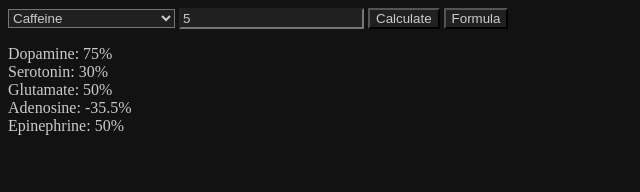
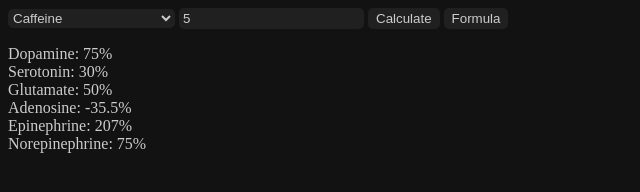
Before and after one commit to xyzpw/dopamine-calculator, a plain HTML site: page index.html in a window 1280 px wide. Both pictures are taken after typing "5" into the empty fields and a click on the button "Calculate". Shown: the whole page, without its empty margins (0-640 px from the left). Drawn offline with Linux system fonts and the light colour scheme.

Commit message:
Add files via upload

```diff
--- a/src/script.js
+++ b/src/script.js
@@ -14,7 +14,12 @@ function getFormula() {
     switch (drug) {
         case 'caffeine': {
             //volume of distribution for caffeine is 0.7 L/kg, so divide mg/kg by 0.7 to get mg/L
-            results.innerText = `Dopamine: mg/kg * 15 (max=150%)\nSerotonin: mg/kg * 7 (max=30%)\nGlutamate: mg/kg * 10 (max=100%)\nAdenosine: -((mg/L) / (IC50=13 + mg/L)) (max=-50%)\nEpinephrine: (mg/kg - 1) * 12.5 (max=100%)`;
+            results.innerText = `Dopamine: mg/kg * 15 (max=150%)
+            Serotonin: mg/kg * 7 (max=30%)
+            Glutamate: mg/kg * 10 (max=100%)
+            Adenosine: -((mg/L) / (IC50=13 + mg/L)) (max=-50%)
+            Epinephrine: mg/kg * 65 (max=207%)
+            Norepinephrine: mg/kg * 24 (max=75%)`;
             break
         }
         case 'nicotine': {
@@ -90,8 +95,15 @@ function calculate() {
             glutamate = dose * 10; if (glutamate > 100) glutamate = 100;
             //adenosine = -(dose * 10); if (adenosine < -50) adenosine = -50; this was the old formula
             adenosine = Math.floor(-((mg_L) / (IC50 + mg_L)) * 1000)/10; if (adenosine < -50) adenosine = -50;
-            epinephrine = (dose - 1) * 12.5; if (epinephrine > 100) epinephrine = 100; if (epinephrine < 0) epinephrine = 0;
-            results.innerText = `Dopamine: ${dopamine}%\nSerotonin: ${serotonin}%\nGlutamate: ${glutamate}%\nAdenosine: ${adenosine}%\nEpinephrine: ${epinephrine}%`;
+            //epinephrine = (dose - 1) * 12.5; if (epinephrine > 100) epinephrine = 100; if (epinephrine < 0) epinephrine = 0; old formula, still keeping it in the comments
+            epinephrine = dose * 65; if (epinephrine > 207) epinephrine = 207;
+            norepinephrine = dose * 24; if (norepinephrine > 75) norepinephrine = 75;
+            results.innerText = `Dopamine: ${dopamine}%
+            Serotonin: ${serotonin}%
+            Glutamate: ${glutamate}%
+            Adenosine: ${adenosine}%
+            Epinephrine: ${epinephrine}%
+            Norepinephrine: ${norepinephrine}%`;
             break;
         }
         case "nicotine": {
--- a/src/style.css
+++ b/src/style.css
@@ -5,6 +5,8 @@ body {
 
 button {
     background-color: #202020;
+    border-color: transparent;
+    border-radius: 5px;
     color: #ccc;
 }
 
@@ -14,10 +16,18 @@ button:hover {
 
 select {
     background-color: #202020;
+    border-color: transparent;
+    border-radius: 5px;;
     color: #cccccc;
 }
 
 input {
     background-color: #202020;
+    border-color: transparent;
+    border-radius: 5px;
     color: #ccc;
+    appearance: textfield;
 }
+input::-webkit-outer-spin-button, input::-webkit-inner-spin-button {
+    appearance: none;
+}
```
Also changed, not shown: 1 other file.
